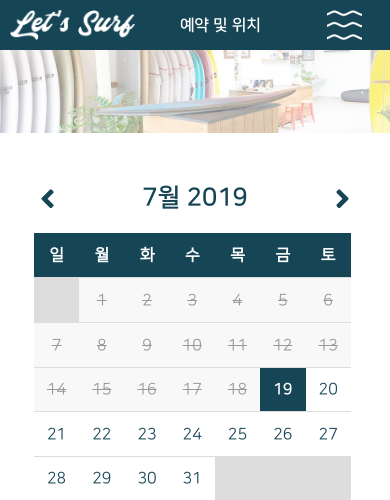
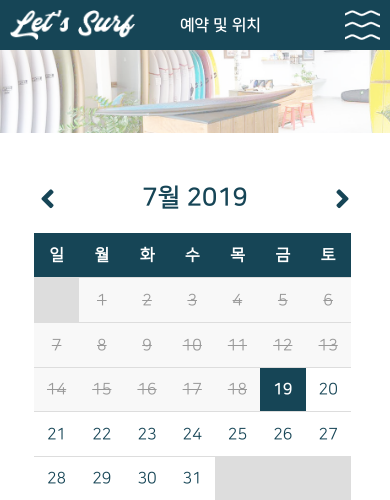
Before and after one commit to jeeweb/lets_surf, a PHP site: page /info/info.html in a window 390 px wide. Shown: the top 500 px of the page. Run offline with PHP 8.4, Linux system fonts and the light colour scheme; some libraries are stand-ins or nearby versions.

Commit message:
Add files via upload

```diff
--- a/css/sub.css
+++ b/css/sub.css
@@ -260,7 +260,7 @@ section#cntLesson + #footer{display: none}
     #header .mheader .mhead_top{height: 50px}
 
     #header .mheader .mhead_top .logo a img{width: 125px; height: auto;padding: 10px 0}
-    #header .mheader .mhead_top .mbtn_open{display: block;position: absolute;width: 35px; height: 30px;top: 10px; right: 18px;background: url("../images/common/m_gnb_btn.png") no-repeat 100% 50%;background-size: cover;z-index: 700;-webkit-animation: waveMove 4s linear 0s infinite normal;-moz-animation: waveMove 4s linear 0s infinite normal;-o-animation: waveMove 4s linear 0s infinite normal;animation: waveMove 4s linear 0s infinite normal}
+    #header .mheader .mhead_top .mbtn_open{display: block;position: absolute;width: 35px; height: 30px;top: 10px; right: 0;background: url("../images/common/m_gnb_btn.png") no-repeat 100% 50%;background-size: cover;z-index: 700;-webkit-animation: waveMove 4s linear 0s infinite normal;-moz-animation: waveMove 4s linear 0s infinite normal;-o-animation: waveMove 4s linear 0s infinite normal;animation: waveMove 4s linear 0s infinite normal}
 
     #header .mheader #mgnb{display: none;position: fixed;top: 0; left: 0; width: 100%;height: 100%;background: #164556;text-align: center;z-index: 900}
     #header .mheader #mgnb > a{display: block;padding-top: 20px}
```
